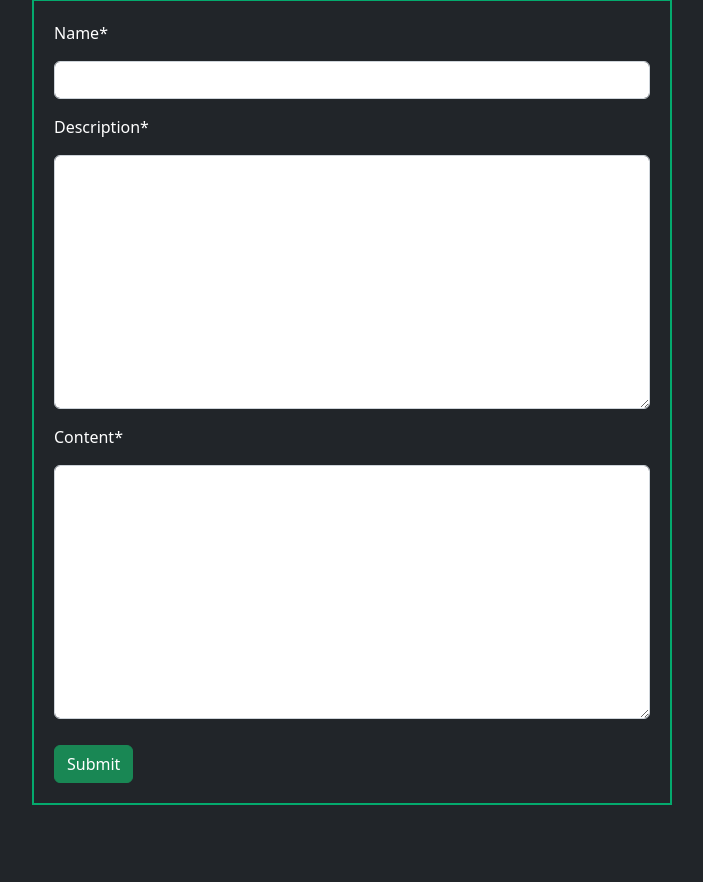
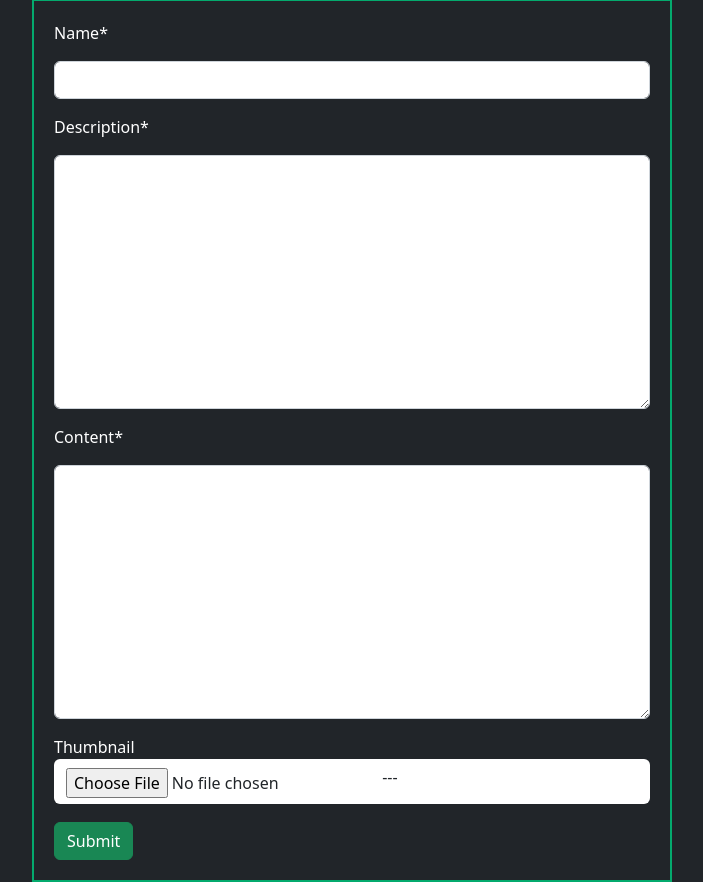
Before and after one commit to shonnoronha/DjangoBytes, a Django app: page /articles/create/ in a window 1280 px wide. Shown: the part 180-1062 px from the top of the page, without its empty margins (288-991 px from the left). Before the commit the page ends 985 px from the top, so only its background shows below. Run offline with Django 4.2, Linux system fonts and the light colour scheme; a user stored in the database is signed in; tables that the repository leaves empty hold one stand-in row (values such as "Sample post"); some libraries are stand-ins or nearby versions; some web fonts are replaced.

Commit message:
🖼add picture field🖼

```diff
--- a/articles/forms.py
+++ b/articles/forms.py
@@ -12,13 +12,13 @@ class ArticleForm(forms.ModelForm):
         self.helper = FormHelper(self)
         # self.helper.attrs['hx-post'] = reverse_lazy('articles:home')
         # self.helper.attrs['hx-target'] = '.mw'
-        # self.helper.attrs['hx-swap'] = 'outerHTML'
+        self.helper.attrs['enctype'] = 'multipart/form-data'
         self.helper.form_action = reverse_lazy('articles:create')
         self.helper.add_input(Submit('submit', 'Submit', css_class='btn-success'))
 
     class Meta:
         model = Article
-        fields = ['name', 'description', 'content']
+        fields = ['name', 'description', 'content', 'thumbnail']
         widgets = {
             'name': forms.TextInput(attrs={'class':'mt-3 mb-3'}),
             'description': forms.Textarea(attrs={'class':'mt-3 mb-3'}),
@@ -32,11 +32,12 @@ class ArticleUpdateForm(forms.ModelForm):
     def __init__(self, *args, **kwargs):
         super().__init__(*args, **kwargs)
         self.helper = FormHelper(self)
+        self.helper.attrs['enctype'] = 'multipart/form-data'
         self.helper.add_input(Submit('submit', 'Update', css_class='btn-success'))
 
     class Meta:
         model = Article
-        fields = ['name', 'description', 'content']
+        fields = ['name', 'description', 'content', 'thumbnail']
         widgets = {
             'name': forms.TextInput(attrs={'class':'mt-3 mb-3'}),
             'description': forms.Textarea(attrs={'class':'mt-3 mb-3'}),
--- a/articles/models.py
+++ b/articles/models.py
@@ -2,6 +2,7 @@ from django.db import models
 from django.conf import settings
 from django.db.models.signals import post_save
 from django.urls import reverse
+from PIL import Image
 
 from .validators import min_len_validator
 from .utils import slugify_name
@@ -14,6 +15,7 @@ class Article(models.Model):
     content = models.TextField()
     date_added = models.DateTimeField(auto_now_add=True)
     date_edited = models.DateTimeField(auto_now=True)
+    thumbnail = models.ImageField(upload_to='thumbnail/', blank=True, null=True)
 
     def get_absolute_url(self):
         return reverse('articles:detail', kwargs={'slug':self.slug})
@@ -27,6 +29,11 @@ class Article(models.Model):
 def article_post_save(sender, instance, created, update_fields ,*args, **kwargs):
     if created:
         slugify_name(instance, True)
+        if instance.thumbnail: # resize image before saving
+            img = Image.open(instance.thumbnail.path)
+            if (img.height > 300) or (img.width > 300):
+                img.thumbnail((300, 300))
+                img.save(instance.thumbnail.path)
     if update_fields:
         if 'name' in update_fields:
             slugify_name(instance, True)
--- a/articles/views.py
+++ b/articles/views.py
@@ -22,7 +22,7 @@ def home_view(request):
 def create_view(request):
     form = ArticleForm()
     if request.method == 'POST':
-        form = ArticleForm(request.POST)
+        form = ArticleForm(request.POST, request.FILES)
         if form.is_valid():
             article = form.save(commit=False)
             article.author = request.user
@@ -62,7 +62,7 @@ def update_view(request, slug):
         return redirect(reverse('articles:home'))
     form = ArticleUpdateForm(instance=instance)
     if request.method == 'POST':
-        form = ArticleUpdateForm(request.POST, instance=instance)
+        form = ArticleUpdateForm(request.POST, request.FILES, instance=instance)
         if form.is_valid():
             form.save()
             messages.add_message(request, messages.SUCCESS, 'Article Updated Succesfully!')
--- a/blogg/urls.py
+++ b/blogg/urls.py
@@ -1,23 +1,13 @@
-"""blogg URL Configuration
-
-The `urlpatterns` list routes URLs to views. For more information please see:
-    https://docs.djangoproject.com/en/4.0/topics/http/urls/
-Examples:
-Function views
-    1. Add an import:  from my_app import views
-    2. Add a URL to urlpatterns:  path('', views.home, name='home')
-Class-based views
-    1. Add an import:  from other_app.views import Home
-    2. Add a URL to urlpatterns:  path('', Home.as_view(), name='home')
-Including another URLconf
-    1. Import the include() function: from django.urls import include, path
-    2. Add a URL to urlpatterns:  path('blog/', include('blog.urls'))
-"""
 from django.contrib import admin
 from django.urls import path, include
+from django.conf import settings
+from django.conf.urls.static import static
 
 urlpatterns = [
     path('admin/', admin.site.urls),
     path('articles/', include('articles.urls')),
     path('', include('accounts.urls')),
 ]
+
+if settings.DEBUG:
+    urlpatterns += static(settings.MEDIA_URL, document_root=settings.MEDIA_ROOT)
--- a/templates/articles/partials/detail.html
+++ b/templates/articles/partials/detail.html
@@ -5,6 +5,12 @@
 <p class="ps-5 pe-5 m-3 fs-5">{{ article.description }}</p>
 <p class="ps-3 ms-3 fs-3">Content : </p>
 <p class="ps-5 pe-5 m-3 fs-5">{{ article.content }}</p>
+
+{% if article.thumbnail %}
+    <div class="text-center">
+        <img src="{{ article.thumbnail.url }}" alt="thumbnail" class="img-thumbnail mt-5">
+    </div>
+{% endif %}
 
 {% if request.user == article.author %}
     <a href="{{ article.get_update_url }}">
```
Also changed, not shown: blogg/settings.py (+7 -0 lines), articles/migrations/0008_article_thumbnail.py (added), media/thumbnail/ZnS.jpg (added), media/thumbnail/ZnS_4cZcCaH.jpg (added), media/thumbnail/ZnS_6nEWDeK.jpg (added), media/thumbnail/ZnS_QBXxdFR.jpg (added), media/thumbnail/ZnS_oeqUnBu.jpg (added), media/thumbnail/a.jpg (added), media/thumbnail/django-community-logo.png (added), media/thumbnail/signature.jpg (added), media/thumbnail/signature_1.jpg (added).
